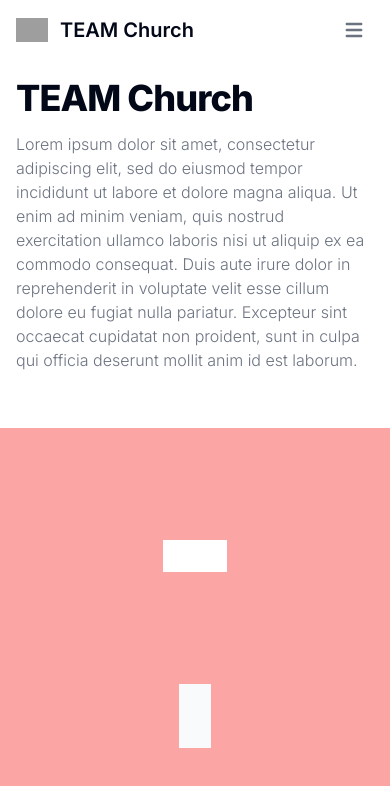
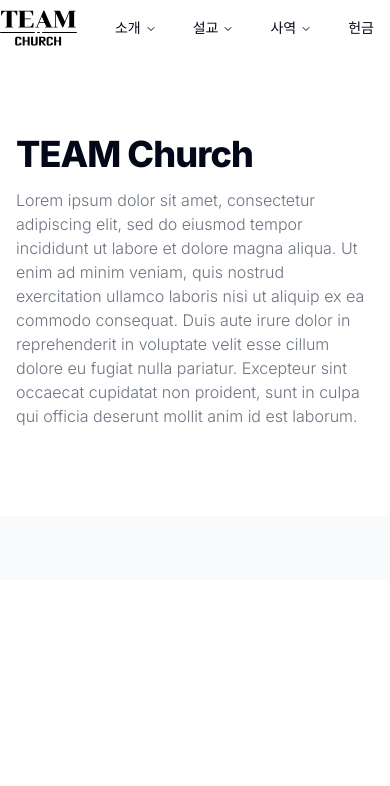
Before and after one commit to groovy-gambit/teamchurch, a Next.js app: page / in a window 390 px wide. Shown: the top 786 px of the page. Built offline with nearby package versions, Linux system fonts and the light colour scheme; grey boxes are pictures that could not be loaded.

Commit message:
Landing page layout (#4)
* UPDATE: layout check

* UPDATE: add back the contents

* UPDATE: finally got the width right

* UDPATE: finally got the width and menu up

```diff
--- a/app/page.tsx
+++ b/app/page.tsx
@@ -1,110 +1,73 @@
+"use client";
+
 import { Button } from "@/components/ui/button";
 import Image from "next/image";
+import navLogo from "../public/team_church_logo.svg";
+import {
+  NavigationMenu,
+  NavigationMenuContent,
+  NavigationMenuIndicator,
+  NavigationMenuItem,
+  NavigationMenuLink,
+  NavigationMenuList,
+  NavigationMenuTrigger,
+  NavigationMenuViewport,
+} from "@/components/ui/navigation-menu";
+import Link from "next/link";
+import { navigationMenuTriggerStyle } from "@/components/ui/navigation-menu";
 
 export default function Home() {
   return (
     <main
       className="align-center flex min-h-screen flex-col items-center
-                  justify-between bg-red-300 pb-24 align-top"
+                  justify-between bg-white align-top"
     >
+      <div className="mx-auto h-96 px-0 lg:container">
         {/* NAV */}
-      <header className="fixed w-full">
-        <nav className="border-gray-200 bg-white py-2.5 dark:bg-gray-900">
-          <div className="mx-auto flex max-w-screen-xl flex-wrap items-center justify-between px-4">
-            <a href="#" className="flex items-center">
-              <img
-                src="./images/logo.svg"
-                className="mr-3 h-6 sm:h-9"
-                alt="Landwind Logo"
-              />
-              <span className="self-center whitespace-nowrap text-xl font-semibold dark:text-white">
-                TEAM Church
-              </span>
-            </a>
-            <div className="flex items-center lg:order-2">
-              <button
-                data-collapse-toggle="mobile-menu-2"
-                type="button"
-                className="ml-1 inline-flex items-center rounded-lg p-2 text-sm text-gray-500 hover:bg-gray-100 focus:outline-none focus:ring-2 focus:ring-gray-200 dark:text-gray-400 dark:hover:bg-gray-700 dark:focus:ring-gray-600 lg:hidden"
-                aria-controls="mobile-menu-2"
-                aria-expanded="false"
-              >
-                <span className="sr-only">Open main menu</span>
-                <svg
-                  className="h-6 w-6"
-                  fill="currentColor"
-                  viewBox="0 0 20 20"
-                  xmlns="http://www.w3.org/2000/svg"
-                >
-                  <path
-                    fill-rule="evenodd"
-                    d="M3 5a1 1 0 011-1h12a1 1 0 110 2H4a1 1 0 01-1-1zM3 10a1 1 0 011-1h12a1 1 0 110 2H4a1 1 0 01-1-1zM3 15a1 1 0 011-1h12a1 1 0 110 2H4a1 1 0 01-1-1z"
-                    clip-rule="evenodd"
-                  ></path>
-                </svg>
-                <svg
-                  className="hidden h-6 w-6"
-                  fill="currentColor"
-                  viewBox="0 0 20 20"
-                  xmlns="http://www.w3.org/2000/svg"
-                >
-                  <path
-                    fill-rule="evenodd"
-                    d="M4.293 4.293a1 1 0 011.414 0L10 8.586l4.293-4.293a1 1 0 111.414 1.414L11.414 10l4.293 4.293a1 1 0 01-1.414 1.414L10 11.414l-4.293 4.293a1 1 0 01-1.414-1.414L8.586 10 4.293 5.707a1 1 0 010-1.414z"
-                    clip-rule="evenodd"
-                  ></path>
-                </svg>
-              </button>
-            </div>
-            <div
-              className="hidden w-full items-center justify-between lg:order-1 lg:flex lg:w-auto"
-              id="mobile-menu-2"
-            >
-              <ul className="mt-4 flex flex-col font-medium lg:mt-0 lg:flex-row lg:space-x-8">
-                <li>
-                  <a
-                    href="#"
-                    className="block rounded bg-purple-700 py-2 pl-3 pr-4 text-white dark:text-white lg:bg-transparent lg:p-0 lg:text-purple-700"
-                    aria-current="page"
-                  >
-                    Home
-                  </a>
-                </li>
-                <li>
-                  <a
-                    href="#"
-                    className="block border-b border-gray-100 py-2 pl-3 pr-4 text-gray-700 hover:bg-gray-50 dark:border-gray-700 dark:text-gray-400 dark:hover:bg-gray-700 dark:hover:text-white lg:border-0 lg:p-0 lg:hover:bg-transparent lg:hover:text-purple-700 lg:dark:hover:bg-transparent lg:dark:hover:text-white"
-                  >
-                    소개
-                  </a>
-                </li>
-                <li>
-                  <a
-                    href="#"
-                    className="block border-b border-gray-100 py-2 pl-3 pr-4 text-gray-700 hover:bg-gray-50 dark:border-gray-700 dark:text-gray-400 dark:hover:bg-gray-700 dark:hover:text-white lg:border-0 lg:p-0 lg:hover:bg-transparent lg:hover:text-purple-700 lg:dark:hover:bg-transparent lg:dark:hover:text-white"
-                  >
-                    설교
-                  </a>
-                </li>
-                <li>
-                  <a
-                    href="#"
-                    className="block border-b border-gray-100 py-2 pl-3 pr-4 text-gray-700 hover:bg-gray-50 dark:border-gray-700 dark:text-gray-400 dark:hover:bg-gray-700 dark:hover:text-white lg:border-0 lg:p-0 lg:hover:bg-transparent lg:hover:text-purple-700 lg:dark:hover:bg-transparent lg:dark:hover:text-white"
-                  >
-                    사역
-                  </a>
-                </li>
-                <li>
-                  <a
-                    href="#"
-                    className="block border-b border-gray-100 py-2 pl-3 pr-4 text-gray-700 hover:bg-gray-50 dark:border-gray-700 dark:text-gray-400 dark:hover:bg-gray-700 dark:hover:text-white lg:border-0 lg:p-0 lg:hover:bg-transparent lg:hover:text-purple-700 lg:dark:hover:bg-transparent lg:dark:hover:text-white"
+        <header className="w-full">
+          <nav className="felx-row flex w-full justify-between py-2">
+            <Link href="/" legacyBehavior>
+              <Image src={navLogo} alt="Team Church logo" />
+            </Link>
+            <NavigationMenu>
+              <NavigationMenuList>
+                <NavigationMenuItem>
+                  <NavigationMenuTrigger>소개</NavigationMenuTrigger>
+                  <NavigationMenuContent>
+                    <NavigationMenuLink href="/about">소개</NavigationMenuLink>
+                  </NavigationMenuContent>
+                </NavigationMenuItem>
+                <NavigationMenuItem>
+                  <NavigationMenuTrigger>설교</NavigationMenuTrigger>
+                  <NavigationMenuContent>
+                    <NavigationMenuLink href="/sermon-guide">
+                      개요
+                    </NavigationMenuLink>
+                  </NavigationMenuContent>
+                </NavigationMenuItem>
+                <NavigationMenuItem>
+                  <NavigationMenuTrigger>사역</NavigationMenuTrigger>
+                  <NavigationMenuContent>
+                    <NavigationMenuLink href="/ministries">
+                      방향
+                    </NavigationMenuLink>
+                  </NavigationMenuContent>
+                </NavigationMenuItem>
+                <NavigationMenuItem>
+                  {/* <NavigationMenuTrigger>헌금</NavigationMenuTrigger>
+                  <NavigationMenuContent>
+                    <NavigationMenuLink>Link</NavigationMenuLink>
+                  </NavigationMenuContent> */}
+                  <Link href="/offering" legacyBehavior passHref>
+                    <NavigationMenuLink
+                      className={navigationMenuTriggerStyle()}
                     >
                       헌금
-                  </a>
-                </li>
-              </ul>
-            </div>
-          </div>
+                    </NavigationMenuLink>
+                  </Link>
+                </NavigationMenuItem>
+              </NavigationMenuList>
+            </NavigationMenu>
           </nav>
         </header>
         {/* NAV DONE */}
@@ -119,8 +82,8 @@
                 Lorem ipsum dolor sit amet, consectetur adipiscing elit, sed do
                 eiusmod tempor incididunt ut labore et dolore magna aliqua. Ut
                 enim ad minim veniam, quis nostrud exercitation ullamco laboris
-              nisi ut aliquip ex ea commodo consequat. Duis aute irure dolor in
-              reprehenderit in voluptate velit esse cillum dolore eu fugiat
+                nisi ut aliquip ex ea commodo consequat. Duis aute irure dolor
+                in reprehenderit in voluptate velit esse cillum dolore eu fugiat
                 nulla pariatur. Excepteur sint occaecat cupidatat non proident,
                 sunt in culpa qui officia deserunt mollit anim id est laborum.
               </p>
@@ -144,6 +107,7 @@
           <div className="mx-auto max-w-screen-xl space-y-12 px-4 py-8 lg:space-y-20 lg:px-6 lg:py-24"></div>
         </section>
         {/* End block */}
+      </div>
     </main>
   );
 }
--- /dev/null
+++ b/components/ui/navigation-menu.tsx
@@ -0,0 +1,128 @@
+import * as React from "react";
+import * as NavigationMenuPrimitive from "@radix-ui/react-navigation-menu";
+import { cva } from "class-variance-authority";
+import { ChevronDown } from "lucide-react";
+
+import { cn } from "@/lib/utils";
+
+const NavigationMenu = React.forwardRef<
+  React.ElementRef<typeof NavigationMenuPrimitive.Root>,
+  React.ComponentPropsWithoutRef<typeof NavigationMenuPrimitive.Root>
+>(({ className, children, ...props }, ref) => (
+  <NavigationMenuPrimitive.Root
+    ref={ref}
+    className={cn(
+      "relative z-10 flex max-w-max flex-1 items-center justify-center",
+      className,
+    )}
+    {...props}
+  >
+    {children}
+    <NavigationMenuViewport />
+  </NavigationMenuPrimitive.Root>
+));
+NavigationMenu.displayName = NavigationMenuPrimitive.Root.displayName;
+
+const NavigationMenuList = React.forwardRef<
+  React.ElementRef<typeof NavigationMenuPrimitive.List>,
+  React.ComponentPropsWithoutRef<typeof NavigationMenuPrimitive.List>
+>(({ className, ...props }, ref) => (
+  <NavigationMenuPrimitive.List
+    ref={ref}
+    className={cn(
+      "group flex flex-1 list-none items-center justify-center space-x-1",
+      className,
+    )}
+    {...props}
+  />
+));
+NavigationMenuList.displayName = NavigationMenuPrimitive.List.displayName;
+
+const NavigationMenuItem = NavigationMenuPrimitive.Item;
+
+const navigationMenuTriggerStyle = cva(
+  "group inline-flex h-10 w-max items-center justify-center rounded-md bg-background px-4 py-2 text-sm font-medium transition-colors hover:bg-accent hover:text-accent-foreground focus:bg-accent focus:text-accent-foreground focus:outline-none disabled:pointer-events-none disabled:opacity-50 data-[active]:bg-accent/50 data-[state=open]:bg-accent/50",
+);
+
+const NavigationMenuTrigger = React.forwardRef<
+  React.ElementRef<typeof NavigationMenuPrimitive.Trigger>,
+  React.ComponentPropsWithoutRef<typeof NavigationMenuPrimitive.Trigger>
+>(({ className, children, ...props }, ref) => (
+  <NavigationMenuPrimitive.Trigger
+    ref={ref}
+    className={cn(navigationMenuTriggerStyle(), "group", className)}
+    {...props}
+  >
+    {children}{" "}
+    <ChevronDown
+      className="relative top-[1px] ml-1 h-3 w-3 transition duration-200 group-data-[state=open]:rotate-180"
+      aria-hidden="true"
+    />
+  </NavigationMenuPrimitive.Trigger>
+));
+NavigationMenuTrigger.displayName = NavigationMenuPrimitive.Trigger.displayName;
+
+const NavigationMenuContent = React.forwardRef<
+  React.ElementRef<typeof NavigationMenuPrimitive.Content>,
+  React.ComponentPropsWithoutRef<typeof NavigationMenuPrimitive.Content>
+>(({ className, ...props }, ref) => (
+  <NavigationMenuPrimitive.Content
+    ref={ref}
+    className={cn(
+      "left-0 top-0 w-full data-[motion^=from-]:animate-in data-[motion^=to-]:animate-out data-[motion^=from-]:fade-in data-[motion^=to-]:fade-out data-[motion=from-end]:slide-in-from-right-52 data-[motion=from-start]:slide-in-from-left-52 data-[motion=to-end]:slide-out-to-right-52 data-[motion=to-start]:slide-out-to-left-52 md:absolute md:w-auto ",
+      className,
+    )}
+    {...props}
+  />
+));
+NavigationMenuContent.displayName = NavigationMenuPrimitive.Content.displayName;
+
+const NavigationMenuLink = NavigationMenuPrimitive.Link;
+
+const NavigationMenuViewport = React.forwardRef<
+  React.ElementRef<typeof NavigationMenuPrimitive.Viewport>,
+  React.ComponentPropsWithoutRef<typeof NavigationMenuPrimitive.Viewport>
+>(({ className, ...props }, ref) => (
+  <div className={cn("absolute left-0 top-full flex justify-center")}>
+    <NavigationMenuPrimitive.Viewport
+      className={cn(
+        "origin-top-center relative mt-1.5 h-[var(--radix-navigation-menu-viewport-height)] w-full overflow-hidden rounded-md border bg-popover text-popover-foreground shadow-lg data-[state=open]:animate-in data-[state=closed]:animate-out data-[state=closed]:zoom-out-95 data-[state=open]:zoom-in-90 md:w-[var(--radix-navigation-menu-viewport-width)]",
+        className,
+      )}
+      ref={ref}
+      {...props}
+    />
+  </div>
+));
+NavigationMenuViewport.displayName =
+  NavigationMenuPrimitive.Viewport.displayName;
+
+const NavigationMenuIndicator = React.forwardRef<
+  React.ElementRef<typeof NavigationMenuPrimitive.Indicator>,
+  React.ComponentPropsWithoutRef<typeof NavigationMenuPrimitive.Indicator>
+>(({ className, ...props }, ref) => (
+  <NavigationMenuPrimitive.Indicator
+    ref={ref}
+    className={cn(
+      "top-full z-[1] flex h-1.5 items-end justify-center overflow-hidden data-[state=visible]:animate-in data-[state=hidden]:animate-out data-[state=hidden]:fade-out data-[state=visible]:fade-in",
+      className,
+    )}
+    {...props}
+  >
+    <div className="relative top-[60%] h-2 w-2 rotate-45 rounded-tl-sm bg-border shadow-md" />
+  </NavigationMenuPrimitive.Indicator>
+));
+NavigationMenuIndicator.displayName =
+  NavigationMenuPrimitive.Indicator.displayName;
+
+export {
+  navigationMenuTriggerStyle,
+  NavigationMenu,
+  NavigationMenuList,
+  NavigationMenuItem,
+  NavigationMenuContent,
+  NavigationMenuTrigger,
+  NavigationMenuLink,
+  NavigationMenuIndicator,
+  NavigationMenuViewport,
+};
--- a/package.json
+++ b/package.json
@@ -9,6 +9,7 @@
     "lint": "next lint"
   },
   "dependencies": {
+    "@radix-ui/react-navigation-menu": "^1.1.4",
     "@radix-ui/react-slot": "^1.0.2",
     "class-variance-authority": "^0.7.0",
     "clsx": "^2.0.0",
--- a/tailwind.config.js
+++ b/tailwind.config.js
@@ -2,17 +2,19 @@
 module.exports = {
   darkMode: ["class"],
   content: [
-    './pages/**/*.{ts,tsx}',
-    './components/**/*.{ts,tsx}',
-    './app/**/*.{ts,tsx}',
-    './src/**/*.{ts,tsx}',
-	],
+    "./pages/**/*.{ts,tsx}",
+    "./components/**/*.{ts,tsx}",
+    "./app/**/*.{ts,tsx}",
+    "./src/**/*.{ts,tsx}",
+  ],
   theme: {
     container: {
       center: true,
       padding: "2rem",
       screens: {
         "2xl": "1400px",
+        // 944 + 30 x 2 = 1004
+        lg: "1004px",
       },
     },
     extend: {
@@ -73,4 +75,4 @@
     },
   },
   plugins: [require("tailwindcss-animate")],
-}
+};
```
Also changed, not shown: public/team_church_logo.svg (added), 1 other file (tests, documents, lock files or other folders). Lines whose indentation alone changed are shown as unchanged.
